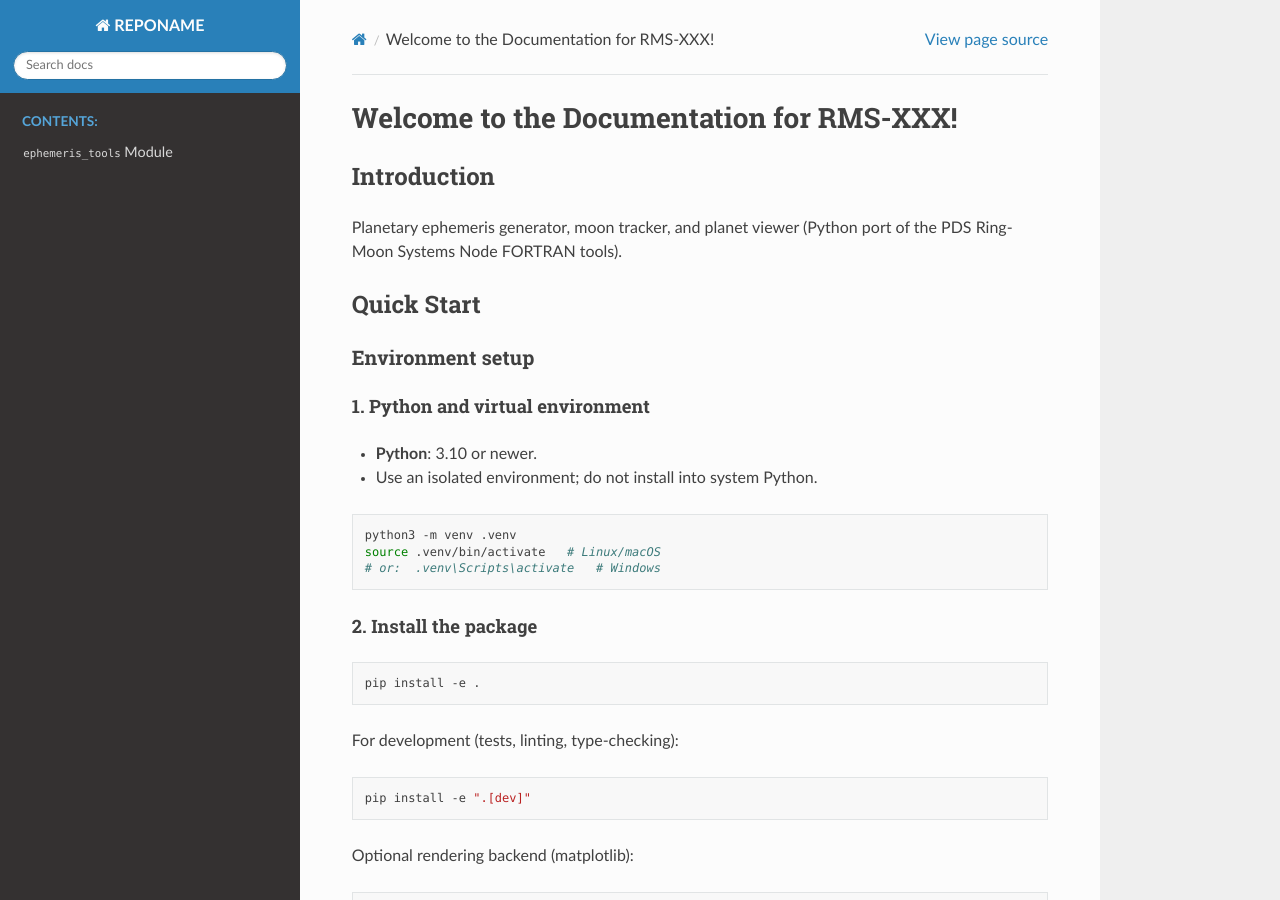
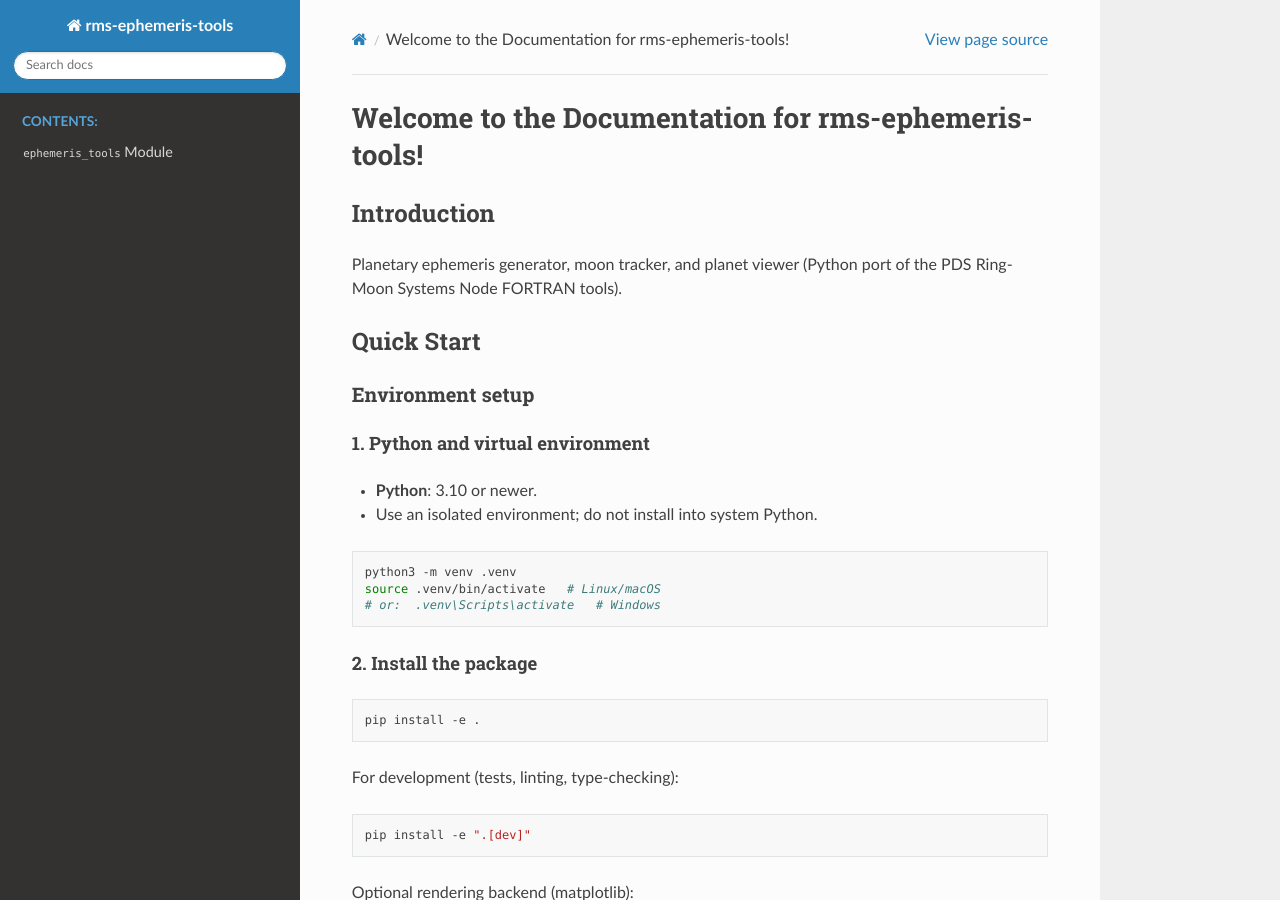
Before and after one commit to SETI/rms-ephemeris-tools, a Sphinx documentation site: the page built from docs/index.rst, in a window 1280 px wide and 900 px high. Built offline with Sphinx 7.4.7 and the Read the Docs theme 3.1.0, drawn with Linux system fonts in a browser that asks for light colours; pages that are not in the unit, such as notebooks, are missing from menus.

Commit message:
CR fixes

```diff
--- a/docs/conf.py
+++ b/docs/conf.py
@@ -12,13 +12,13 @@ sys.path.insert(0, os.path.abspath('../src'))
 
 # -- Project information -----------------------------------------------------
 
-project = 'REPONAME'
+project = 'rms-ephemeris-tools'
 copyright = '2025, SETI Institute'
 author = 'SETI Institute'
 
 # The full version, including alpha/beta/rc tags
 try:
-    release = importlib.metadata.version('rms-xxx')
+    release = importlib.metadata.version('rms-ephemeris-tools')
 except importlib.metadata.PackageNotFoundError:
     release = '1.0.0'  # fallback for development
 
--- a/docs/index.rst
+++ b/docs/index.rst
@@ -1,7 +1,7 @@
-.. RMS-XXX documentation master file
+.. rms-ephemeris-tools documentation master file
 
-Welcome to the Documentation for RMS-XXX!
-=========================================
+Welcome to the Documentation for rms-ephemeris-tools!
+=====================================================
 
 .. include:: ../README.md
    :parser: myst_parser.sphinx_
--- a/pyproject.toml
+++ b/pyproject.toml
@@ -53,7 +53,7 @@ pythonpath = [
 where = ["src"]
 
 [tool.setuptools.package-data]
-"src.ephemeris_tools" = ["py.typed"]
+"ephemeris_tools" = ["py.typed"]
 
 [tool.setuptools_scm]
 local_scheme = "no-local-version"
@@ -75,7 +75,7 @@ dev = [
 ]
 
 [project.scripts]
-TODO = "src.ephemeris_tools.main:main"
+ephemeris_tools = "ephemeris_tools.main:main"
 
 # Tool configuration
 
```
Also changed, not shown: CONTRIBUTING.md (+5 -5 lines), .coderabbit.yaml, 3 other files.
